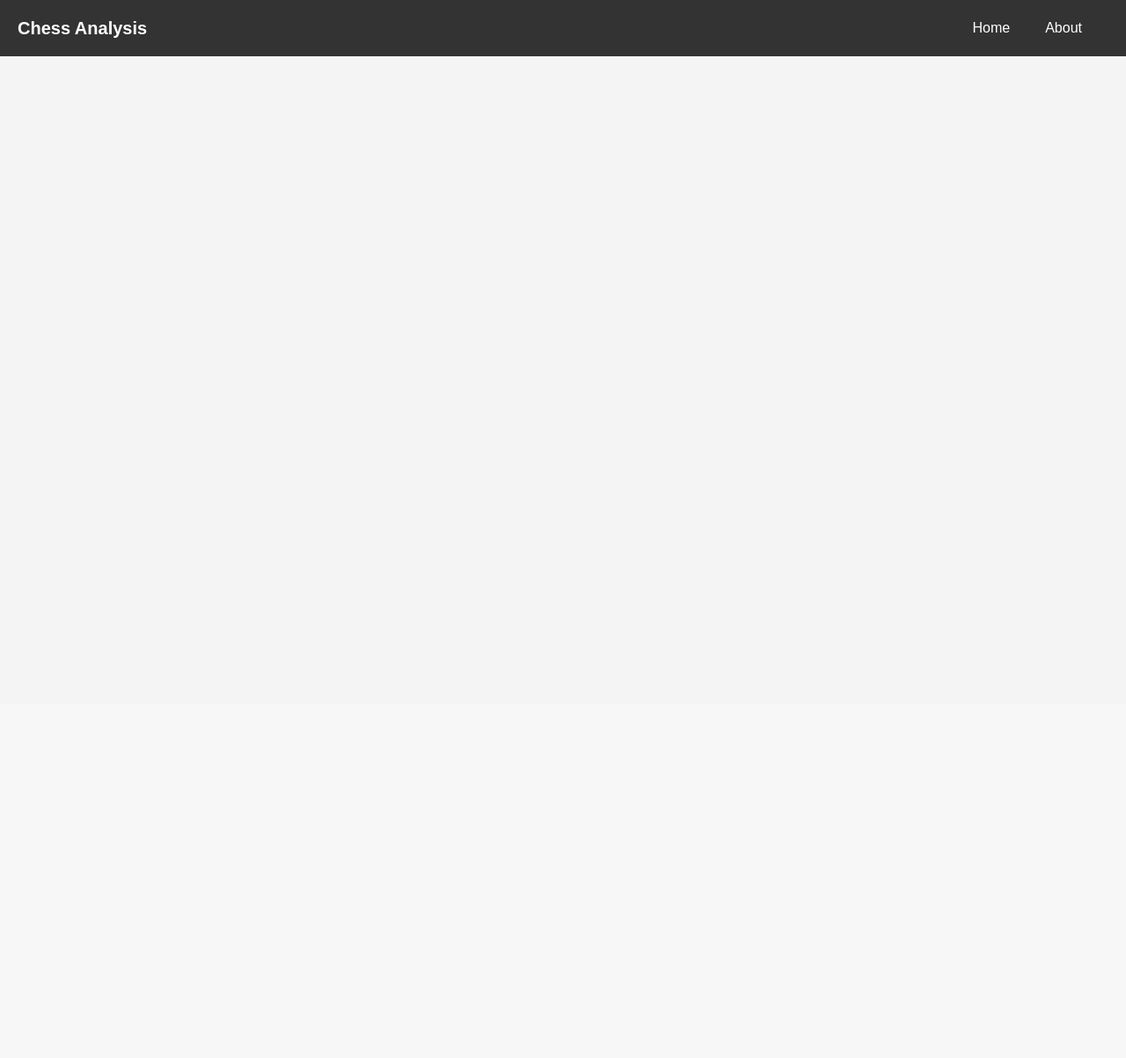
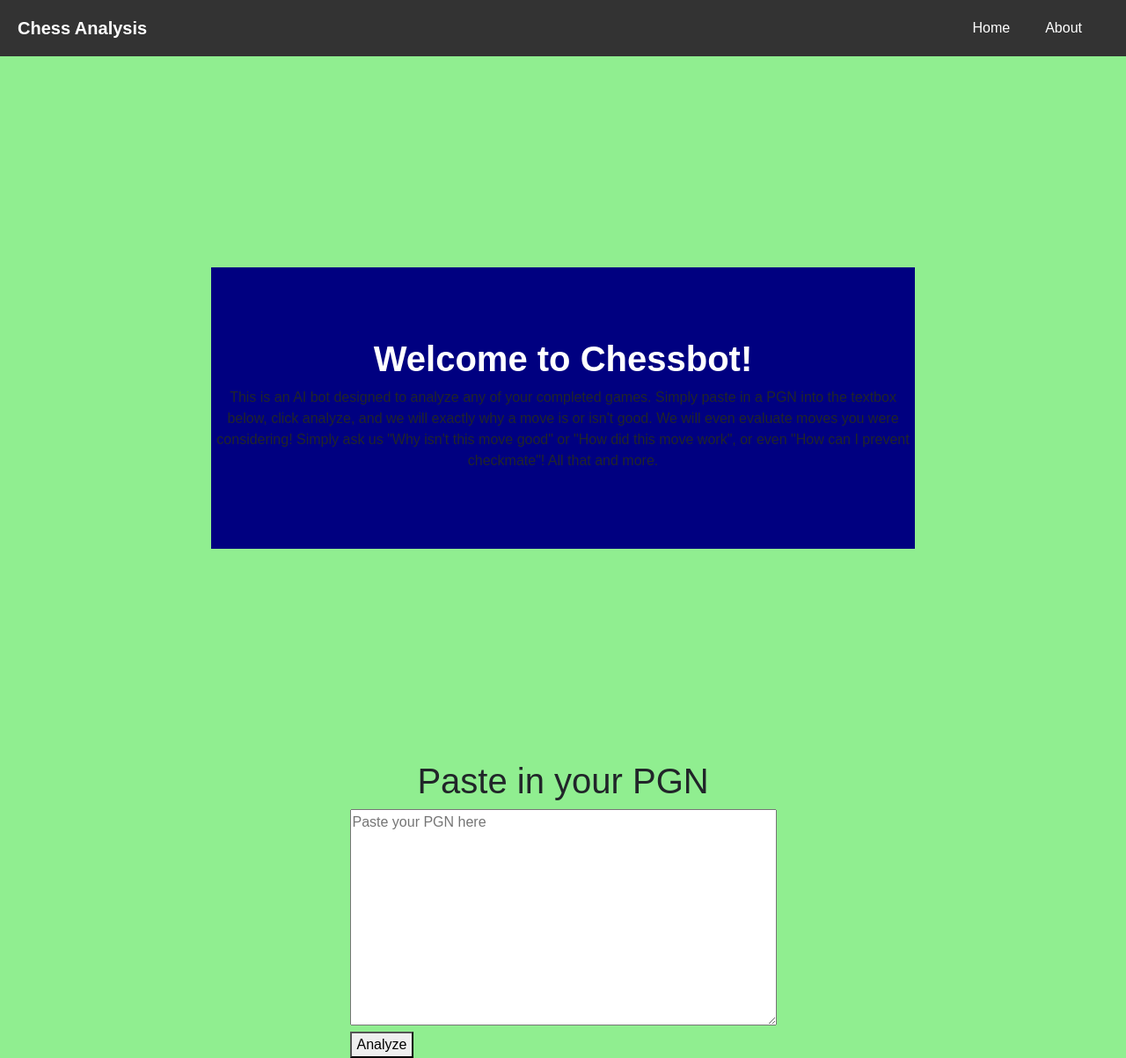
Before and after one commit to eugene-cheung/DMME, a Flask app: page / in a window 1280 px wide. Shown: the whole page at 88% size. Before the commit the page ends 64 px from the top, so only its background shows below. Run offline with Flask 3, Linux system fonts and the light colour scheme; some libraries are stand-ins or nearby versions.

Commit message:
basic index and css

```diff
--- a/static/css/styles.css
+++ b/static/css/styles.css
@@ -2,7 +2,8 @@ body {
   font-family: Arial, sans-serif;
   margin: 0;
   padding: 0;
-  background-color: #f4f4f4;
+  background-color: lightgreen;
+
 }
 
 nav {
@@ -58,3 +59,26 @@ nav {
     margin-bottom: 10px;
   }
 }
+
+.header-container {
+  background-color: navy;
+  text-align: center;
+  margin: 15rem 15rem 15rem 15rem;
+  height: 20rem;
+}
+
+.header-container h1 {
+  font-weight: bold;
+  color: white;
+  padding-top: 5rem;
+}
+
+.main-content {
+  text-align: center;
+  margin-top: 2rem;
+}
+
+.main-content form {
+  display: inline-block;
+  text-align: left;
+}
--- a/templates/index.html
+++ b/templates/index.html
@@ -2,11 +2,21 @@
 
 <!--page header-->
 <header>
-  <div class="container">
-
+  <div class="header-container">
+    <h1>Welcome to Chessbot!</h1>
+    <p>This is an AI bot designed to analyze any of your completed games. Simply paste in a PGN into the textbox below, click analyze, and we will exactly why a move is or isn't good. We will even evaluate moves you were considering! Simply ask us "Why isn't this move good" or "How did this move work", or even "How can I prevent checkmate"! All that and more.</p>
   </div>
 </header>
 <!-- main content-->
+ <div class="main-content">
+    <h1>Paste in your PGN</h1>
+    <form>
+      <textarea name="pgn" rows="10" cols="50" placeholder="Paste your PGN here"></textarea>
+      <br>
+      <button type="submit">Analyze</button>
+    </form>
+ </div>
+
 <div class="container">
 
 </div>
```
